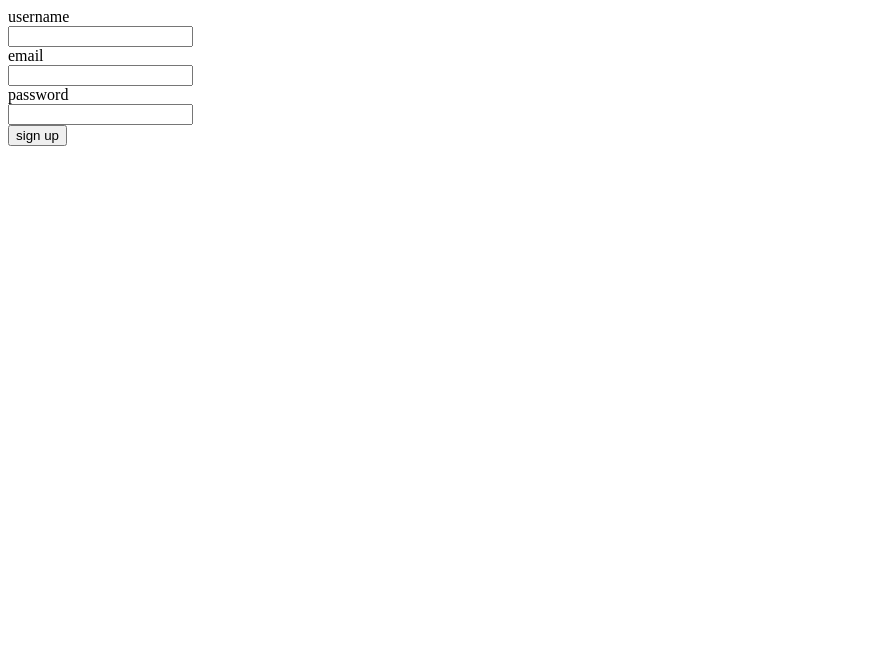
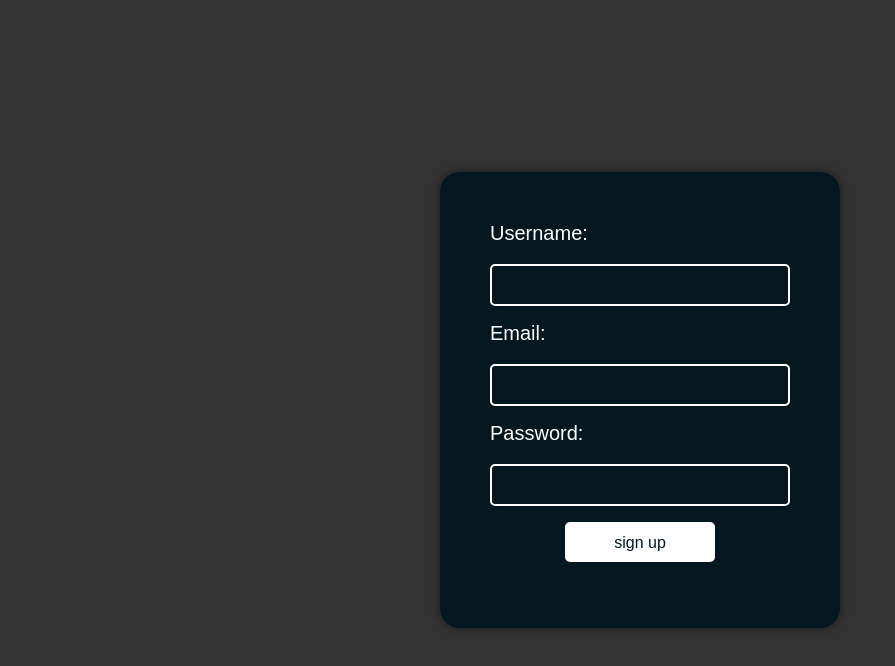
Before and after one commit to tslam223/Post-request-, a plain HTML site: page index.html in a window 1280 px wide. Shown: the whole page, without its empty margins (0-895 px from the left). Drawn offline with Linux system fonts and the light colour scheme.

Commit message:
post-request

```diff
--- a/index.html
+++ b/index.html
@@ -3,18 +3,18 @@
 <head>
     <meta charset="UTF-8">
     <meta name="viewport" content="width=device-width, initial-scale=1.0">
-    <title>Document</title>
+    <title>sign up</title>
     <link rel="stylesheet" href="style.css">
 </head>
 <body>
     <form action=""  onsubmit="signUp(event)" >
-        <label for="">username</label><br>
+        <label for="">Username:</label><br>
         <input type="text" id="text" name="username"><br>
-        <label for="">email</label><br>
+        <label for="">Email:</label><br>
         <input type="email" id="email" name="email"><br>
-        <label for="">password</label><br>
+        <label for="">Password:</label><br>
         <input type="password" id="password" name="password"><br>
-        <input type="submit" value="sign up">
+       <div class="container"><input type="submit" value="sign up"></div>
     </form>
     <script src="index.js"></script>
 </body>
--- a/index.js
+++ b/index.js
@@ -3,7 +3,7 @@ function signUp(event) {
   const username = document.getElementById("text").value;
   const email = document.getElementById("email").value;
   const password = document.getElementById("password").value;
-  fetch("https://deluxgem-2.onrender.com/signup", {
+  fetch("https://deluxgem-2.onrender.com/sig", {
     method: "POST",
     headers: {
       "Content-Type": "application/json",
--- a/style.css
+++ b/style.css
@@ -0,0 +1,50 @@
+*{
+    margin: 0;
+    padding: 0;
+    box-sizing: border-box;
+}
+body {
+            display: flex;
+            justify-content: center;
+            align-items: center;
+            height: 100vh;
+            background-color: #333333;
+            font-family: Arial, sans-serif;
+        }
+form {
+    margin: auto;
+    padding: 50px;
+    background-color: #041720;
+    border-radius: 20px;
+    box-shadow: 0 0 10px rgba(0, 0, 0, 0.5);
+}
+label{
+    display: block;
+    margin-bottom: 1px;
+    color: #fff;
+    font-size: 20px;
+}
+input {
+    background: transparent;
+    border-bottom: 1px solid #298dff;
+    width: 300px;
+    margin-bottom: 1rem;
+    color: white;
+    font-size: 16px;
+    padding: 10px;
+    border-radius: 5px;
+    border: 2px solid #fff;
+}
+input[type="submit"]{
+width: 150px;
+height: 40px;
+background-color: #fff;
+color: #041720;
+font-size: 16px;
+font-weight: 400;
+cursor: pointer;
+}
+.container{
+    display: flex;
+    justify-content: center;
+}
```
